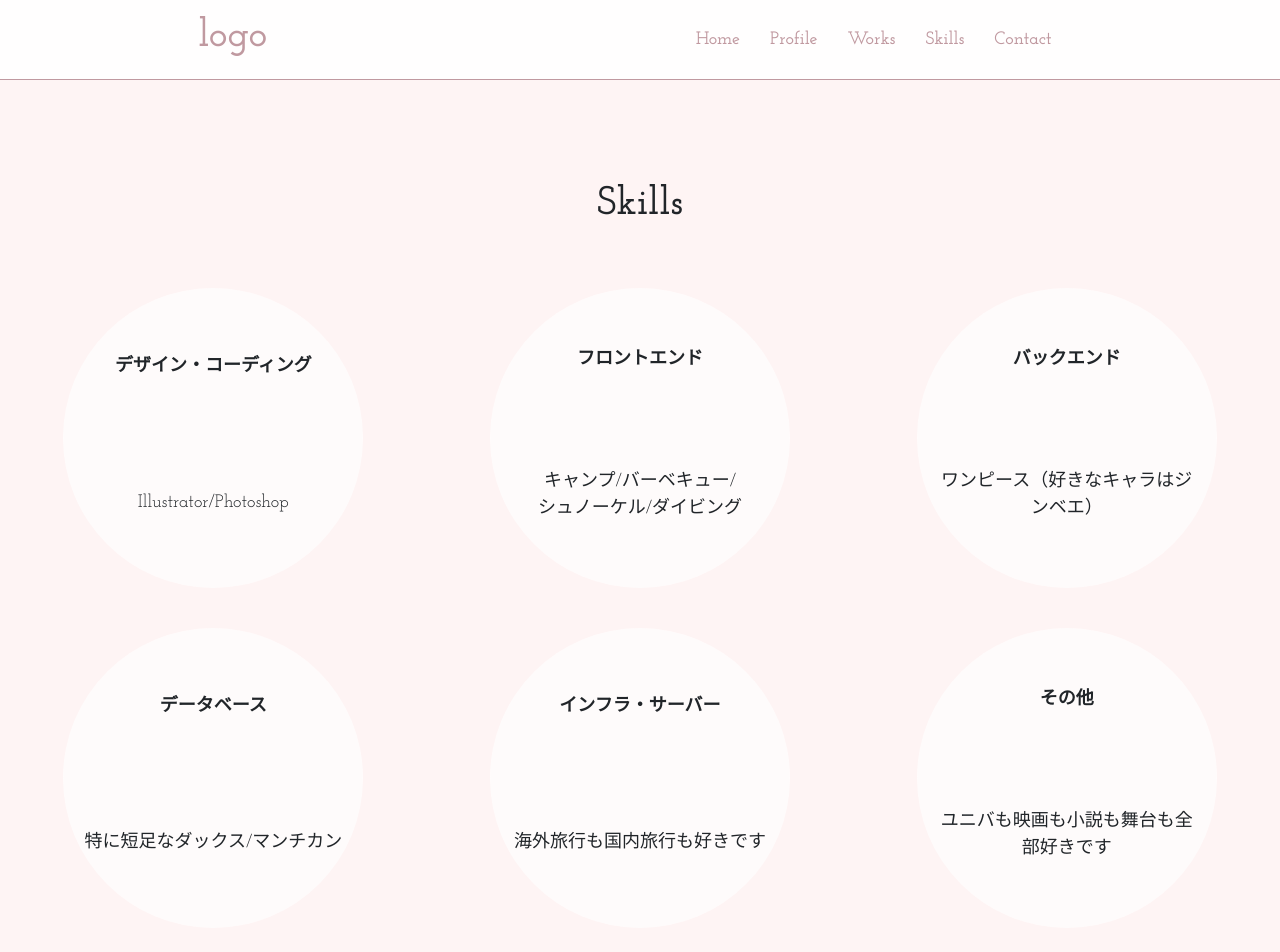
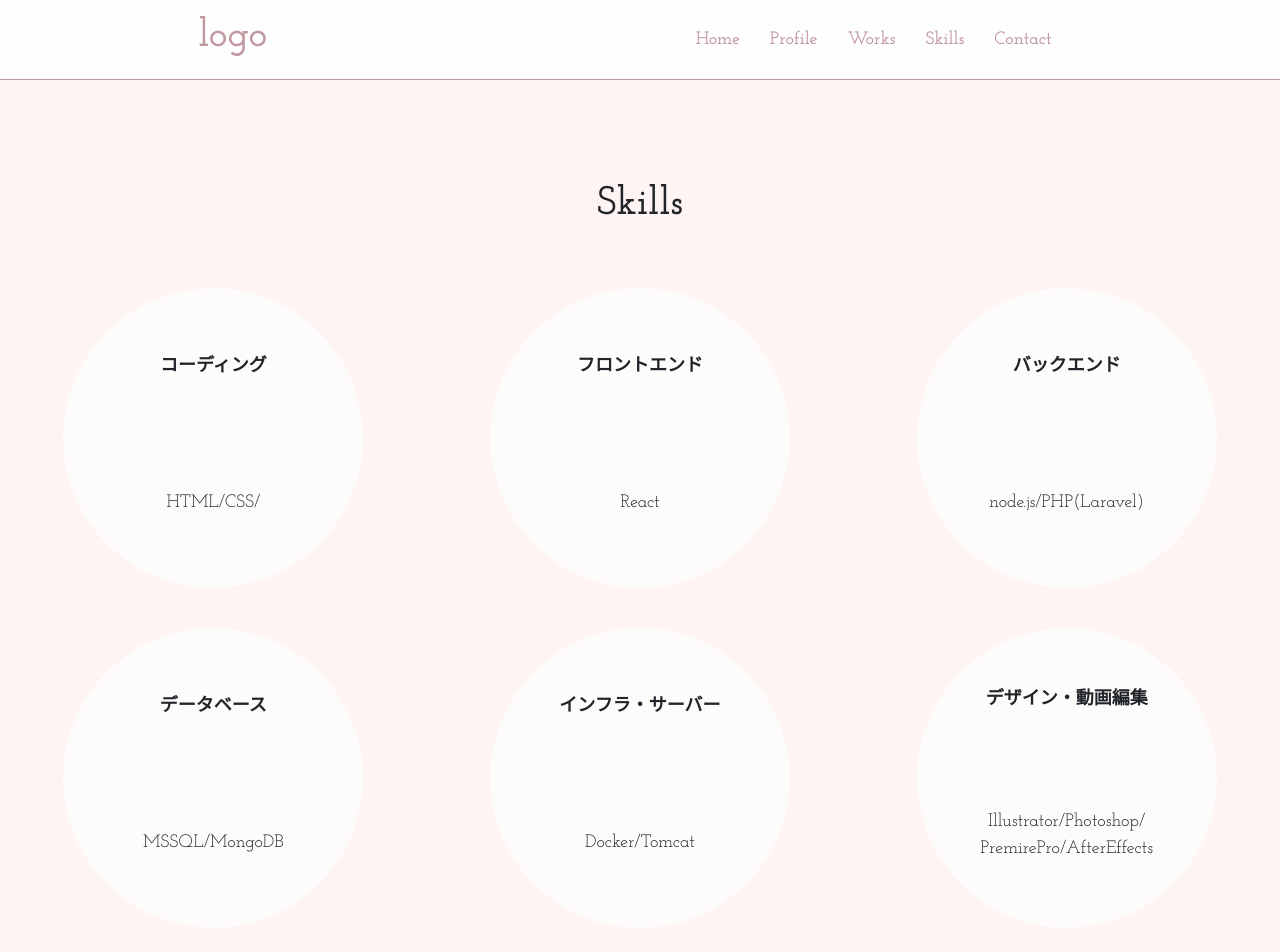
Before and after one commit to kiyomaron/portfolio, a React (Create React App) app: page /skills in a window 1280 px wide. Shown: the top 952 px of the page. Built offline with nearby package versions, Linux system fonts and the light colour scheme.

Commit message:
Add contents into skills page

```diff
--- a/src/components/ContactPage.jsx
+++ b/src/components/ContactPage.jsx
@@ -2,7 +2,10 @@ import React from 'react';
 
 const ContactPage = () => {
   return (
-    <div>ContactPage</div>
+    <div>
+      <p>お問い合わせはTwitterまたはLinkedInからお願いいたします。</p>
+
+    </div>
   );
 };
 
--- a/src/components/SkillsPage.jsx
+++ b/src/components/SkillsPage.jsx
@@ -8,33 +8,33 @@ const SkillsPage = () => {
         <h2 className='text-center section-title'>Skills</h2>
         <dl className='skills'>
           <div className='skill'>
-              <dt>デザイン・コーディング</dt>
-              <dd>Illustrator/Photoshop</dd>
+              <dt>コーディング</dt>
+              <dd>HTML/CSS/</dd>
           </div>
 
           <div className='skill'>
               <dt>フロントエンド</dt>
-              <dd>キャンプ/バーベキュー/<br></br>シュノーケル/ダイビング</dd>
+              <dd>React</dd>
           </div>
 
           <div className='skill'>
               <dt>バックエンド</dt>
-              <dd>ワンピース（好きなキャラはジンベエ）</dd>
+              <dd>node.js/PHP(Laravel)</dd>
           </div>
 
           <div className='skill'>
               <dt>データベース</dt>
-              <dd>特に短足なダックス/マンチカン</dd>
+              <dd>MSSQL/MongoDB</dd>
           </div>
 
           <div className='skill'>
               <dt>インフラ・サーバー</dt>
-              <dd>海外旅行も国内旅行も好きです</dd>
+              <dd>Docker/Tomcat</dd>
           </div>
 
           <div className='skill'>
-              <dt>その他</dt>
-              <dd>ユニバも映画も小説も舞台も全部好きです</dd>
+              <dt>デザイン・動画編集</dt>
+              <dd>Illustrator/Photoshop/<br></br>PremirePro/AfterEffects</dd>
           </div>
         </dl>
       </section>
```
